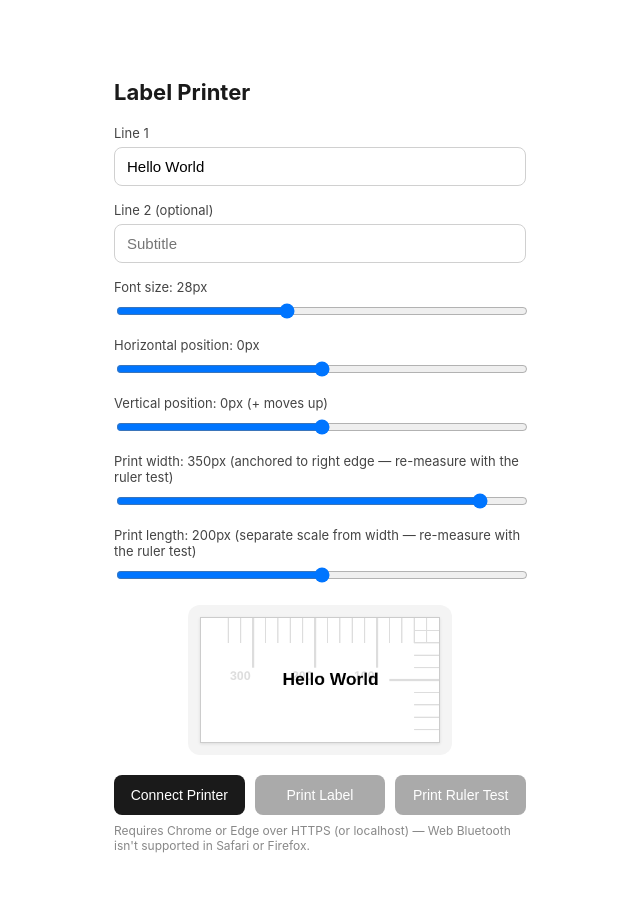
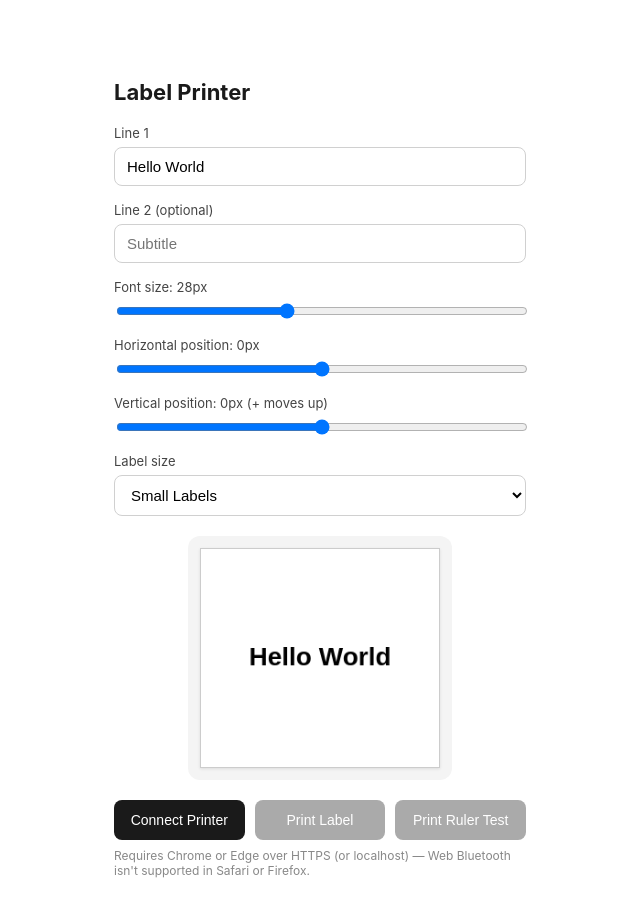
Before and after one commit to AndrewBreyen/Label-Printer, a React (Create React App) app: page / in a window 1280 px wide. Shown: the top 916 px of the page, without its empty margins (320-960 px from the left). Built offline with nearby package versions, Linux system fonts and the light colour scheme.

Commit message:
Small Labels

```diff
--- a/src/App.css
+++ b/src/App.css
@@ -36,6 +36,14 @@ h1 {
   border: 1px solid #d0d0d0;
   border-radius: 8px;
   font-size: 15px;
+}
+
+.field select {
+  padding: 10px 12px;
+  border: 1px solid #d0d0d0;
+  border-radius: 8px;
+  font-size: 15px;
+  background: #fff;
 }
 
 .field input[type="range"] {
--- a/src/App.js
+++ b/src/App.js
@@ -7,87 +7,86 @@ import {
   REQUIRED_IMAGE_WIDTH,
 } from './services/printerService';
 import { drawRulerTicks } from './rulerUtils';
+import { LABEL_TEMPLATES, DEFAULT_TEMPLATE_NAME } from './labelTemplates';
 import './App.css';
 
-// Measured directly off the ruler test print: the physical label's
-// WIDTH is a box anchored to the TOP-RIGHT corner of the fixed 384px-
-// wide canvas (the extra space on the left is print-head width
-// beyond the label's physical edge, and never lands on paper).
-//
-// IMPORTANT: this printer's print head resolution (horizontal, dots
-// across the width) and its feed-motor resolution (vertical, the
-// height/print-length direction) turned out NOT to be the same
-// px-per-mm scale. Both are adjustable live below and calibrated
-// independently via the ruler test rather than assuming one DPI
-// value covers both.
+// Canvas width MUST equal REQUIRED_IMAGE_WIDTH (384px) — this is a
+// firmware requirement, not something that varies per label size.
 const LABEL_WIDTH = REQUIRED_IMAGE_WIDTH;
 
 function App() {
   const [title, setTitle] = useState('Hello World');
   const [subtitle, setSubtitle] = useState('');
   const [fontSize, setFontSize] = useState(28);
-  const [xOffset, setXOffset] = useState(0); // fine nudge left/right within the measured 350x350 content box
+  const [xOffset, setXOffset] = useState(0); // fine nudge left/right within the content box
   const [yOffset, setYOffset] = useState(0); // fine nudge up/down within the content box
-  const [labelHeight, setLabelHeight] = useState(200); // print length in px — separate scale from width, re-measure via ruler test
-  const [contentWidth, setContentWidth] = useState(350); // content box width in px — anchored to the right edge, re-measure via ruler test
-  const CONTENT_LEFT = LABEL_WIDTH - contentWidth;
+  const [templateName, setTemplateName] = useState(DEFAULT_TEMPLATE_NAME);
+  const template = LABEL_TEMPLATES[templateName];
+  const CONTENT_WIDTH = template.width;
+  const CONTENT_LEFT = LABEL_WIDTH - CONTENT_WIDTH;
+  const labelHeight = template.height;
   const [connected, setConnected] = useState(false);
   const [status, setStatus] = useState('');
   const [busy, setBusy] = useState(false);
 
-  const canvasRef = useRef(null);
+  const canvasRef = useRef(null); // full 384px-wide canvas — hidden, this is what actually gets sent to the printer
+  const previewCanvasRef = useRef(null); // cropped 260x220 canvas — what's actually shown on screen
   const rulerCanvasRef = useRef(null);
   const [showRuler, setShowRuler] = useState(false);
-  const RULER_HEIGHT = 300; // independent of width scale — taller than the suspected ~200 true value, so there's margin to read exactly where it cuts off
 
-  // Redraw the label preview whenever the content changes.
-  const drawLabel = useCallback(() => {
-    const canvas = canvasRef.current;
-    if (!canvas) return;
-    const ctx = canvas.getContext('2d');
-
-    // White background (thermal printers print black on white).
+  // Draws the label text centered within a box of the given width,
+  // at the given horizontal offset — shared between the full/hidden
+  // print canvas and the cropped visible preview canvas so both stay
+  // perfectly in sync.
+  const renderContent = useCallback(
+    (ctx, boxWidth, boxHeight, centerXOverride) => {
       ctx.fillStyle = '#ffffff';
-    ctx.fillRect(0, 0, canvas.width, canvas.height);
+      ctx.fillRect(0, 0, boxWidth, boxHeight);
 
       ctx.fillStyle = '#000000';
       ctx.textAlign = 'center';
       ctx.textBaseline = 'middle';
 
-    // Visual-only guide showing the measured 350x350 content box as
-    // a tick-ruler grid — matches the physical ruler test print, so
-    // it's easy to visually cross-check on screen. Drawn in a light
-    // gray (~#dddddd) that stays above the printer's black/white
-    // threshold (200), so it's visible here but never actually
-    // prints as ink.
-    ctx.save();
-    ctx.translate(CONTENT_LEFT, 0);
-    drawRulerTicks(ctx, contentWidth, Math.min(contentWidth, canvas.height), {
-      color: '#dddddd',
-    });
-    ctx.restore();
-    ctx.fillStyle = '#000000';
-
-    // Content is centered within the measured content box (top-right
-    // anchored), then fine-nudged by xOffset/yOffset.
-    const centerX = CONTENT_LEFT + contentWidth / 2 + xOffset;
-    const contentAreaWidth = contentWidth - 20;
+      const centerX = centerXOverride + xOffset;
+      const contentAreaWidth = boxWidth - 20;
 
       ctx.font = `bold ${fontSize}px sans-serif`;
       // yOffset: positive value moves content UP (subtracted from y,
       // since canvas y grows downward).
-    const titleY = (subtitle ? canvas.height / 2 - fontSize / 2 : canvas.height / 2) - yOffset;
+      const titleY = (subtitle ? boxHeight / 2 - fontSize / 2 : boxHeight / 2) - yOffset;
       ctx.fillText(title || ' ', centerX, titleY, contentAreaWidth);
 
       if (subtitle) {
         ctx.font = `${Math.round(fontSize * 0.55)}px sans-serif`;
         ctx.fillText(subtitle, centerX, titleY + fontSize, contentAreaWidth);
       }
-  }, [title, subtitle, fontSize, xOffset, yOffset, labelHeight, contentWidth, CONTENT_LEFT]);
+    },
+    [title, subtitle, fontSize, xOffset, yOffset]
+  );
+
+  // Full 384px-wide canvas — this is the real data sent to the
+  // printer, kept off-screen (see className="label-canvas--hidden").
+  const drawLabel = useCallback(() => {
+    const canvas = canvasRef.current;
+    if (!canvas) return;
+    const ctx = canvas.getContext('2d');
+    renderContent(ctx, canvas.width, canvas.height, CONTENT_LEFT + CONTENT_WIDTH / 2);
+  }, [renderContent, CONTENT_LEFT, CONTENT_WIDTH]);
+
+  // Cropped preview canvas — exactly CONTENT_WIDTH x labelHeight,
+  // what you actually see on screen. Local coordinates, so center is
+  // just its own midpoint (no CONTENT_LEFT offset needed here).
+  const drawPreview = useCallback(() => {
+    const canvas = previewCanvasRef.current;
+    if (!canvas) return;
+    const ctx = canvas.getContext('2d');
+    renderContent(ctx, canvas.width, canvas.height, canvas.width / 2);
+  }, [renderContent]);
 
   useEffect(() => {
     drawLabel();
-  }, [drawLabel]);
+    drawPreview();
+  }, [drawLabel, drawPreview, labelHeight]);
 
   const drawRuler = useCallback(() => {
     const ruler = rulerCanvasRef.current;
@@ -95,14 +94,14 @@ function App() {
     const ctx = ruler.getContext('2d');
 
     ctx.fillStyle = '#ffffff';
-    ctx.fillRect(0, 0, ruler.width, RULER_HEIGHT);
+    ctx.fillRect(0, 0, ruler.width, labelHeight);
 
-    drawRulerTicks(ctx, ruler.width, RULER_HEIGHT, { color: '#000000' });
-  }, []);
+    drawRulerTicks(ctx, ruler.width, labelHeight, { color: '#000000' });
+  }, [labelHeight]);
 
   useEffect(() => {
     if (showRuler) drawRuler();
-  }, [showRuler, drawRuler]);
+  }, [showRuler, drawRuler, labelHeight]);
 
   const handleConnect = async () => {
     setStatus('');
@@ -229,43 +228,42 @@ function App() {
         </label>
 
         <label className="field">
-          <span>Print width: {contentWidth}px (anchored to right edge — re-measure with the ruler test)</span>
-          <input
-            type="range"
-            min={50}
-            max={384}
-            value={contentWidth}
-            onChange={(e) => setContentWidth(Number(e.target.value))}
-          />
+          <span>Label size</span>
+          <select value={templateName} onChange={(e) => setTemplateName(e.target.value)}>
+            {Object.keys(LABEL_TEMPLATES).map((name) => (
+              <option key={name} value={name}>
+                {name}
+              </option>
+            ))}
+          </select>
         </label>
 
-        <label className="field">
-          <span>Print length: {labelHeight}px (separate scale from width — re-measure with the ruler test)</span>
-          <input
-            type="range"
-            min={50}
-            max={350}
-            value={labelHeight}
-            onChange={(e) => setLabelHeight(Number(e.target.value))}
-          />
-        </label>
       </div>
 
       <div className="preview">
         <canvas
-          ref={canvasRef}
-          width={LABEL_WIDTH}
+          ref={previewCanvasRef}
+          width={CONTENT_WIDTH}
           height={labelHeight}
           className="label-canvas"
         />
       </div>
+
+      {/* Full 384px-wide canvas — not shown, but must stay mounted
+          since it's what actually gets sent to printLabel(). */}
+      <canvas
+        ref={canvasRef}
+        width={LABEL_WIDTH}
+        height={labelHeight}
+        style={{ display: 'none' }}
+      />
 
       {showRuler && (
         <div className="preview">
           <canvas
             ref={rulerCanvasRef}
             width={LABEL_WIDTH}
-            height={RULER_HEIGHT}
+            height={labelHeight}
             className="label-canvas"
           />
         </div>
--- /dev/null
+++ b/src/labelTemplates.js
@@ -0,0 +1,23 @@
+/**
+ * labelTemplates.js
+ * -----------------
+ * Named label-size presets. Each template holds the calibrated
+ * content box width and print length (height) for a specific
+ * physical label size, determined via the "Print Ruler Test" button
+ * in the app and dialed in against real printed output.
+ *
+ * To add a new label size: print the ruler test, read off the real
+ * width/height in px for that stock, and add an entry here.
+ */
+export const LABEL_TEMPLATES = {
+  'Small Labels': {
+    // 1 3/8" x 1 3/8" (35x35mm) labels on the P50S.
+    // Width and height were calibrated SEPARATELY — this printer's
+    // print head resolution (width) and feed-motor resolution
+    // (height) turned out not to share the same px-per-mm scale.
+    width: 260,
+    height: 238,
+  },
+};
+
+export const DEFAULT_TEMPLATE_NAME = 'Small Labels';
```
Lines whose indentation alone changed are shown as unchanged.
